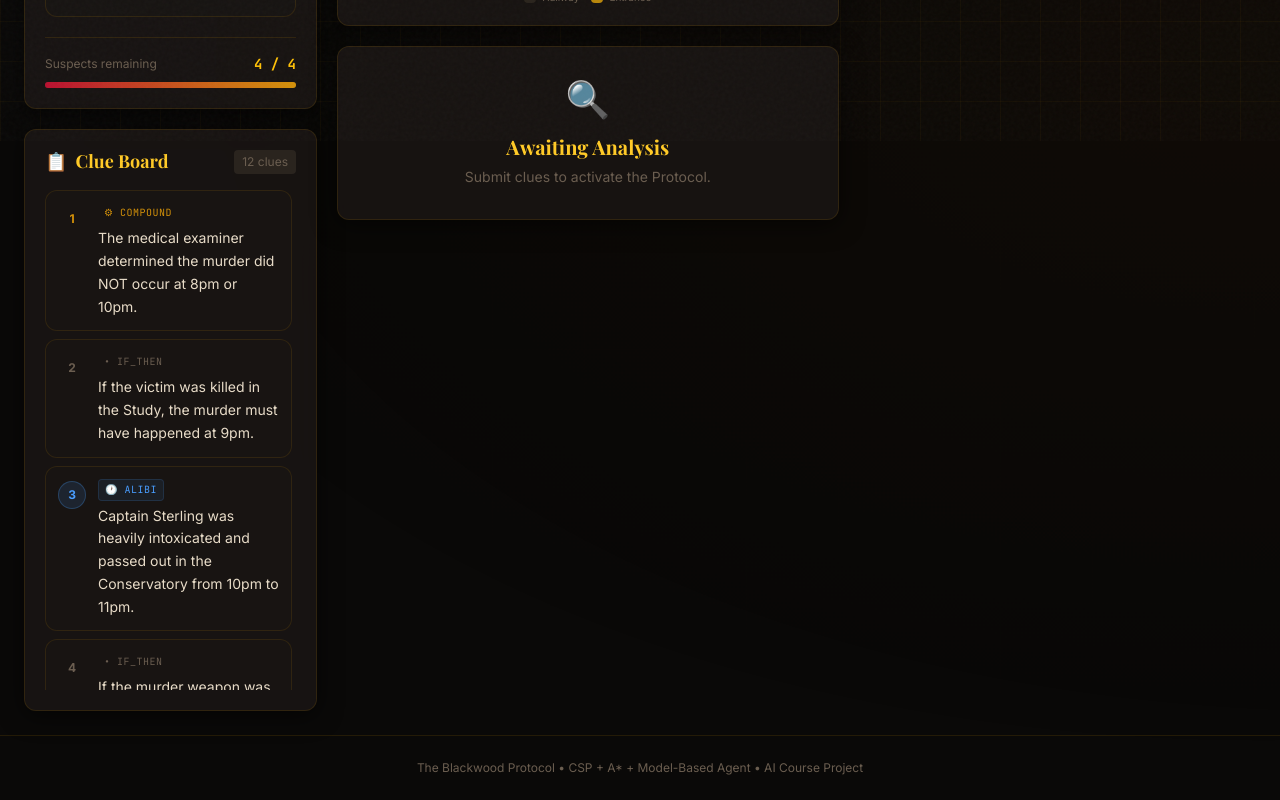
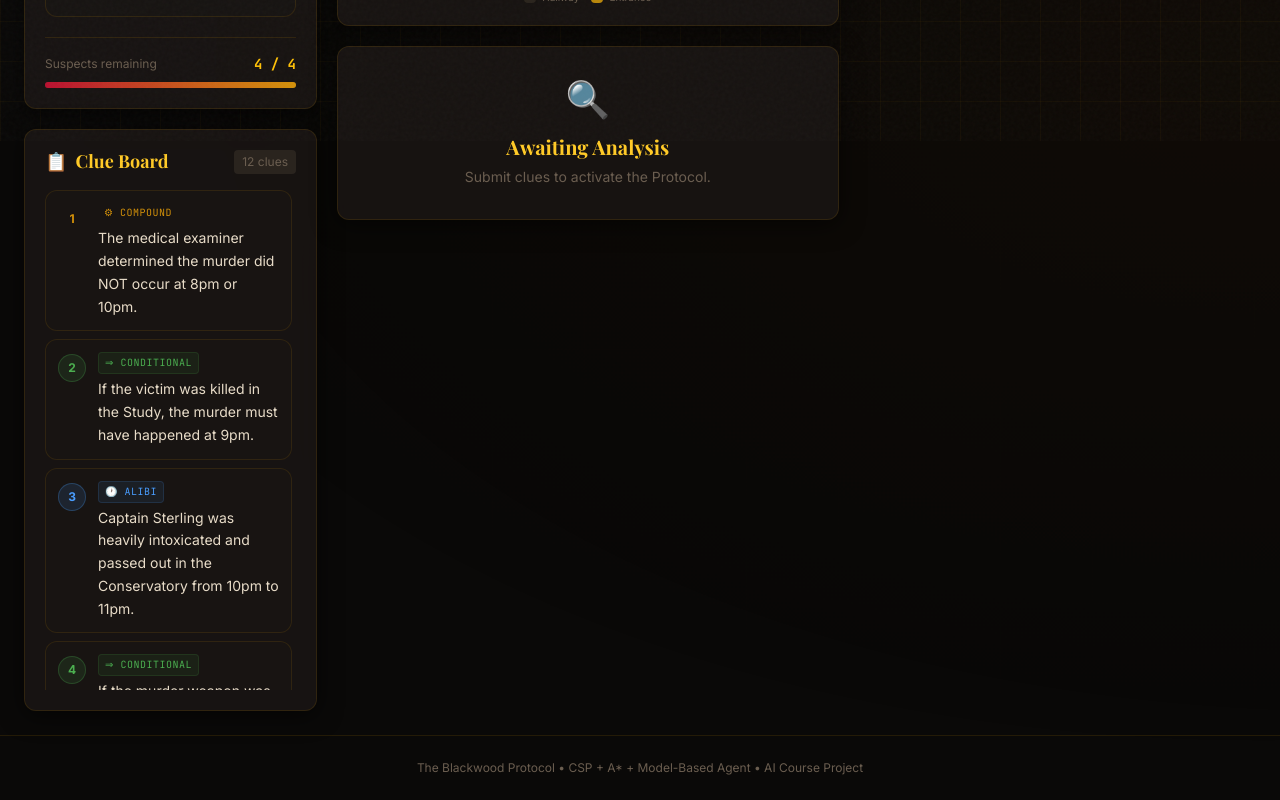
Before and after one commit to coderanik/Infernia, a Next.js app: page /investigate in a window 1280 px wide. Shown: the part 659-1459 px from the top of the page. Built offline with nearby package versions, Linux system fonts and the light colour scheme.

Commit message:
feat: animate active clue evaluation and add 'if_then' type styles

```diff
--- a/components/ClueBoard.tsx
+++ b/components/ClueBoard.tsx
@@ -21,6 +21,8 @@ export default function ClueBoard({ clues, onCluesChange, activeClueId }: ClueBo
       case 'alibi': return '#4A9EFF';
       case 'sighting': return '#9B59B6';
       case 'compound': return 'var(--gold-600)';
+      case 'if_then': return '#4CAF50';
+      case 'if_then_not': return 'var(--crimson-500)';
       default: return 'var(--text-muted)';
     }
   };
@@ -33,6 +35,8 @@ export default function ClueBoard({ clues, onCluesChange, activeClueId }: ClueBo
       case 'alibi': return '🕐';
       case 'sighting': return '👁';
       case 'compound': return '⚙';
+      case 'if_then': return '⇒';
+      case 'if_then_not': return '⇏';
       default: return '•';
     }
   };
@@ -45,6 +49,8 @@ export default function ClueBoard({ clues, onCluesChange, activeClueId }: ClueBo
       case 'alibi': return 'ALIBI';
       case 'sighting': return 'SIGHTING';
       case 'compound': return 'COMPOUND';
+      case 'if_then': return 'CONDITIONAL';
+      case 'if_then_not': return 'EXCLUSION';
       default: return type.toUpperCase();
     }
   };
@@ -75,13 +81,15 @@ export default function ClueBoard({ clues, onCluesChange, activeClueId }: ClueBo
           return (
             <div
               key={clue.id}
-              className="relative rounded-lg transition-all cursor-pointer"
+              className={`relative rounded-lg transition-all cursor-pointer ${isActive ? 'animate-pulse' : ''}`}
               style={{
                 background: isActive
-                  ? 'rgba(184, 134, 11, 0.12)'
+                  ? 'rgba(184, 134, 11, 0.15)'
                   : 'rgba(26, 22, 20, 0.5)',
-                border: `1px solid ${isActive ? 'var(--gold-600)' : 'var(--border-subtle)'}`,
-                boxShadow: isActive ? '0 0 12px rgba(184, 134, 11, 0.15)' : 'none',
+                border: `1px solid ${isActive ? 'var(--gold-400)' : 'var(--border-subtle)'}`,
+                boxShadow: isActive ? '0 0 20px rgba(184, 134, 11, 0.3), inset 0 0 10px rgba(184, 134, 11, 0.1)' : 'none',
+                transform: isActive ? 'scale(1.02)' : 'scale(1)',
+                zIndex: isActive ? 10 : 1,
               }}
               onClick={() => setExpandedClue(isExpanded ? null : clue.id)}
             >
@@ -90,8 +98,8 @@ export default function ClueBoard({ clues, onCluesChange, activeClueId }: ClueBo
                 <div
                   className="w-7 h-7 rounded-full flex items-center justify-center text-xs font-bold flex-shrink-0 mt-0.5"
                   style={{
-                    background: `${color}20`,
-                    color: color,
+                    background: isActive ? 'var(--gold-500)' : `${color}20`,
+                    color: isActive ? '#000' : color,
                     border: `1px solid ${color}40`,
                   }}
                 >
@@ -100,7 +108,8 @@ export default function ClueBoard({ clues, onCluesChange, activeClueId }: ClueBo
 
                 <div className="flex-1 min-w-0">
                   {/* Type badge */}
-                  <div className="flex items-center gap-2 mb-1">
+                  <div className="flex items-center justify-between mb-1">
+                    <div className="flex items-center gap-2">
                       <span
                         className="text-[10px] px-1.5 py-0.5 rounded font-mono uppercase tracking-wider"
                         style={{
@@ -112,11 +121,17 @@ export default function ClueBoard({ clues, onCluesChange, activeClueId }: ClueBo
                         {getClueTypeIcon(clue.type)} {getClueTypeLabel(clue.type)}
                       </span>
                     </div>
+                    {isActive && (
+                       <span className="text-[10px] font-bold text-yellow-400 tracking-widest animate-pulse">
+                         ► EVALUATING
+                       </span>
+                    )}
+                  </div>
 
                   {/* Description */}
                   <p
                     className="text-sm leading-relaxed"
-                    style={{ color: 'var(--text-primary)' }}
+                    style={{ color: isActive ? 'var(--gold-100)' : 'var(--text-primary)' }}
                   >
                     {clue.description}
                   </p>
@@ -124,7 +139,7 @@ export default function ClueBoard({ clues, onCluesChange, activeClueId }: ClueBo
                   {/* Expanded constraint info */}
                   {isExpanded && (
                     <div
-                      className="mt-2 pt-2 text-xs font-mono"
+                      className="mt-2 pt-2 text-[10px] leading-tight font-mono"
                       style={{
                         borderTop: '1px solid var(--border-subtle)',
                         color: 'var(--text-muted)',
@@ -140,6 +155,12 @@ export default function ClueBoard({ clues, onCluesChange, activeClueId }: ClueBo
                       {clue.constraint.type === 'alibi' && (
                         <span> → {clue.constraint.suspect} @ {clue.constraint.room} [{clue.constraint.fromTime}–{clue.constraint.toTime}]</span>
                       )}
+                      {clue.constraint.type === 'if_then' && (
+                        <span> → if {clue.constraint.ifCategory}={clue.constraint.ifValue} then {clue.constraint.thenCategory}={clue.constraint.thenValue}</span>
+                      )}
+                      {clue.constraint.type === 'if_then_not' && (
+                        <span> → if {clue.constraint.ifCategory}={clue.constraint.ifValue} then {clue.constraint.thenCategory}≠{clue.constraint.thenValue}</span>
+                      )}
                     </div>
                   )}
                 </div>
```
Lines whose indentation alone changed are shown as unchanged.
